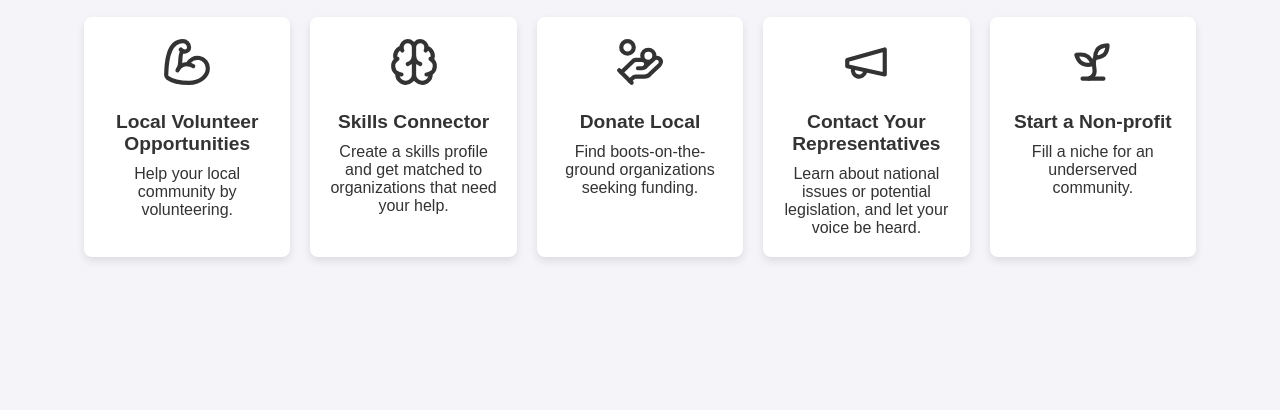
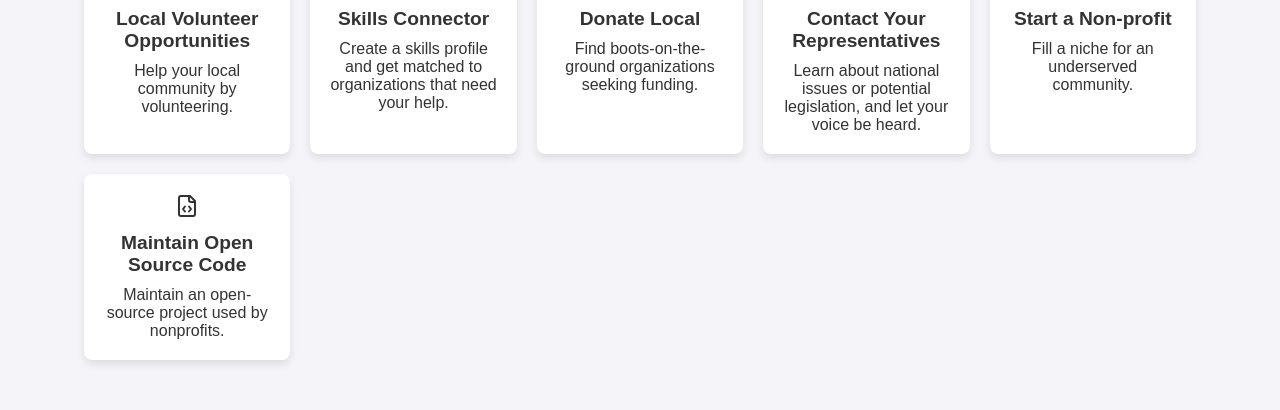
Before and after one commit to HandcartCactus/youcanhelp, a plain HTML site: page index.html in a window 1280 px wide. Shown: the part 338-748 px from the top of the page. Drawn offline with Linux system fonts and the light colour scheme.

Commit message:
Update index.html

```diff
--- a/index.html
+++ b/index.html
@@ -293,6 +293,31 @@
             Fill a niche for an underserved community.
           </div>
         </a>
+                <a href="contributecode/index.html" class="card">
+          <svg
+            xmlns="http://www.w3.org/2000/svg"
+            width="24"
+            height="24"
+            viewBox="0 0 24 24"
+            fill="none"
+            stroke="currentColor"
+            stroke-width="2"
+            stroke-linecap="round"
+            stroke-linejoin="round"
+            class="lucide lucide-file-code"
+          >
+            <path d="M10 12.5 8 15l2 2.5" />
+            <path d="m14 12.5 2 2.5-2 2.5" />
+            <path d="M14 2v4a2 2 0 0 0 2 2h4" />
+            <path
+              d="M15 2H6a2 2 0 0 0-2 2v16a2 2 0 0 0 2 2h12a2 2 0 0 0 2-2V7z"
+            />
+          </svg>
+          <div class="title">Maintain Open Source Code</div>
+          <div class="card-explainer">
+            Maintain an open-source project used by nonprofits.
+          </div>
+        </a>
       </div>
     </main>
 
```
